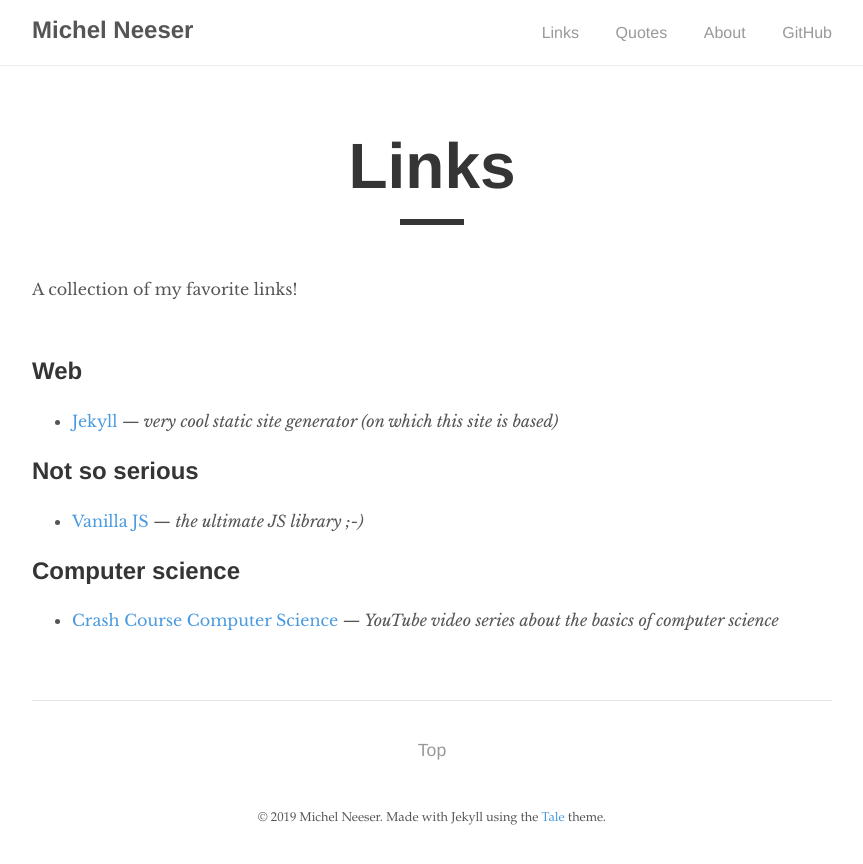
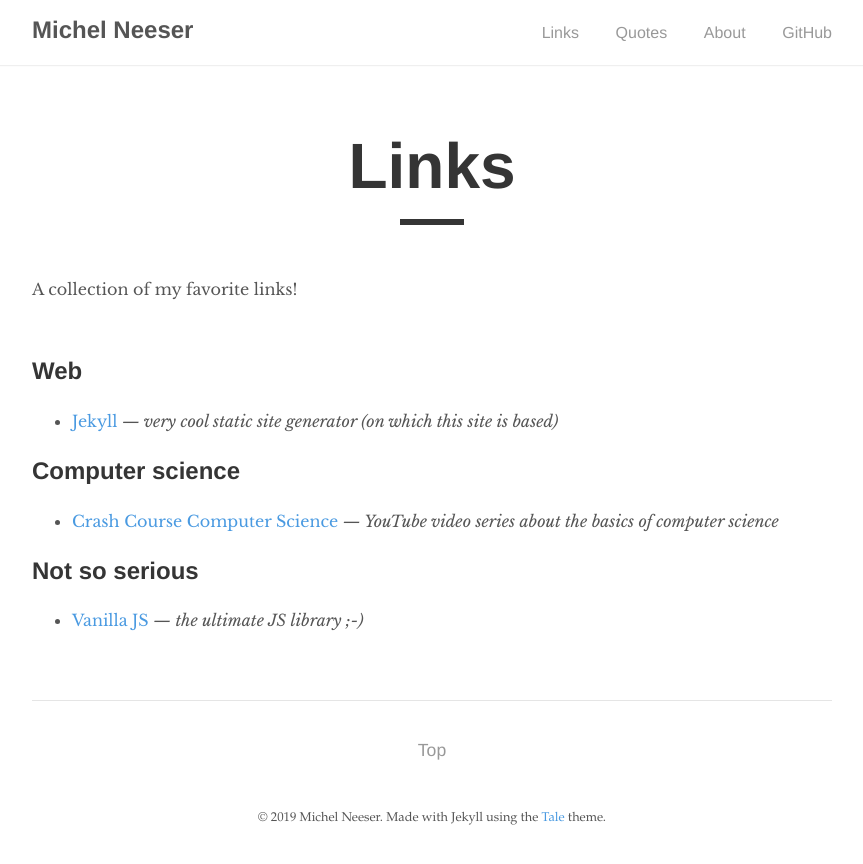
Before and after one commit to michelneeser/michelneeser.github.io, a Jekyll site: the page built from _pages/links.md, in a window 1280 px wide. Shown: the top 864 px of the page, without its empty margins (208-1071 px from the left). Built offline with Jekyll 4.4.1, drawn with Linux system fonts in a browser that asks for light colours.

```diff
--- a/_pages/links.md
+++ b/_pages/links.md
@@ -9,8 +9,8 @@ A collection of my favorite links!<br><br>
 ## Web
 * [Jekyll](https://jekyllrb.com){:target="_blank"} <cite>&mdash; very cool static site generator (on which this site is based)</cite>
 
+## Computer science
+* [Crash Course Computer Science](https://www.youtube.com/playlist?list=PL8dPuuaLjXtNlUrzyH5r6jN9ulIgZBpdo){:target="_blank"} <cite>&mdash; YouTube video series about the basics of computer science</cite>
+
 ## Not so serious
 * [Vanilla JS](http://vanilla-js.com){:target="_blank"} <cite>&mdash; the ultimate JS library ;-)</cite>
-
-## Computer science
-* [Crash Course Computer Science](https://www.youtube.com/playlist?list=PL8dPuuaLjXtNlUrzyH5r6jN9ulIgZBpdo){:target="_blank"} <cite>&mdash; YouTube video series about the basics of computer science</cite>
```
